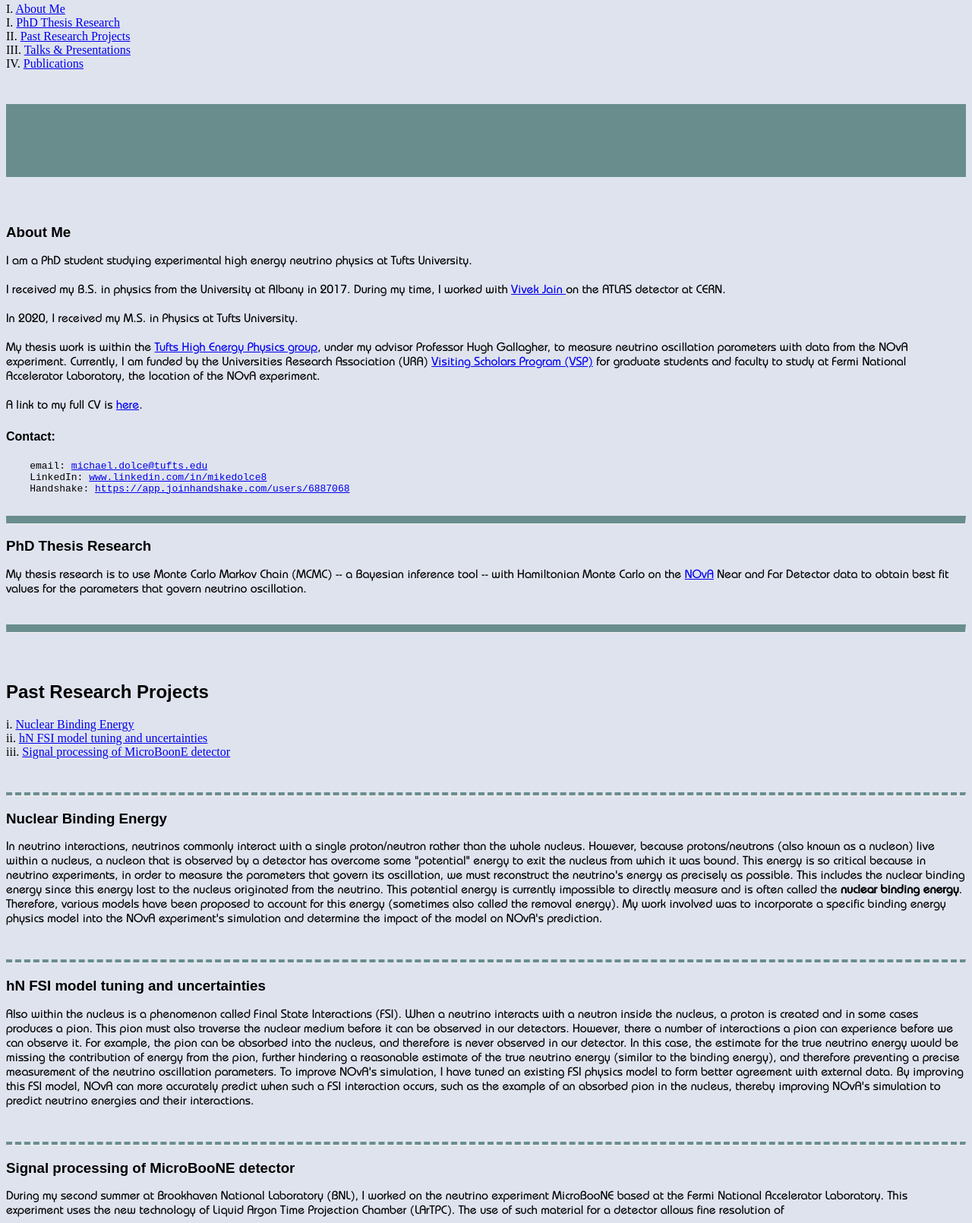
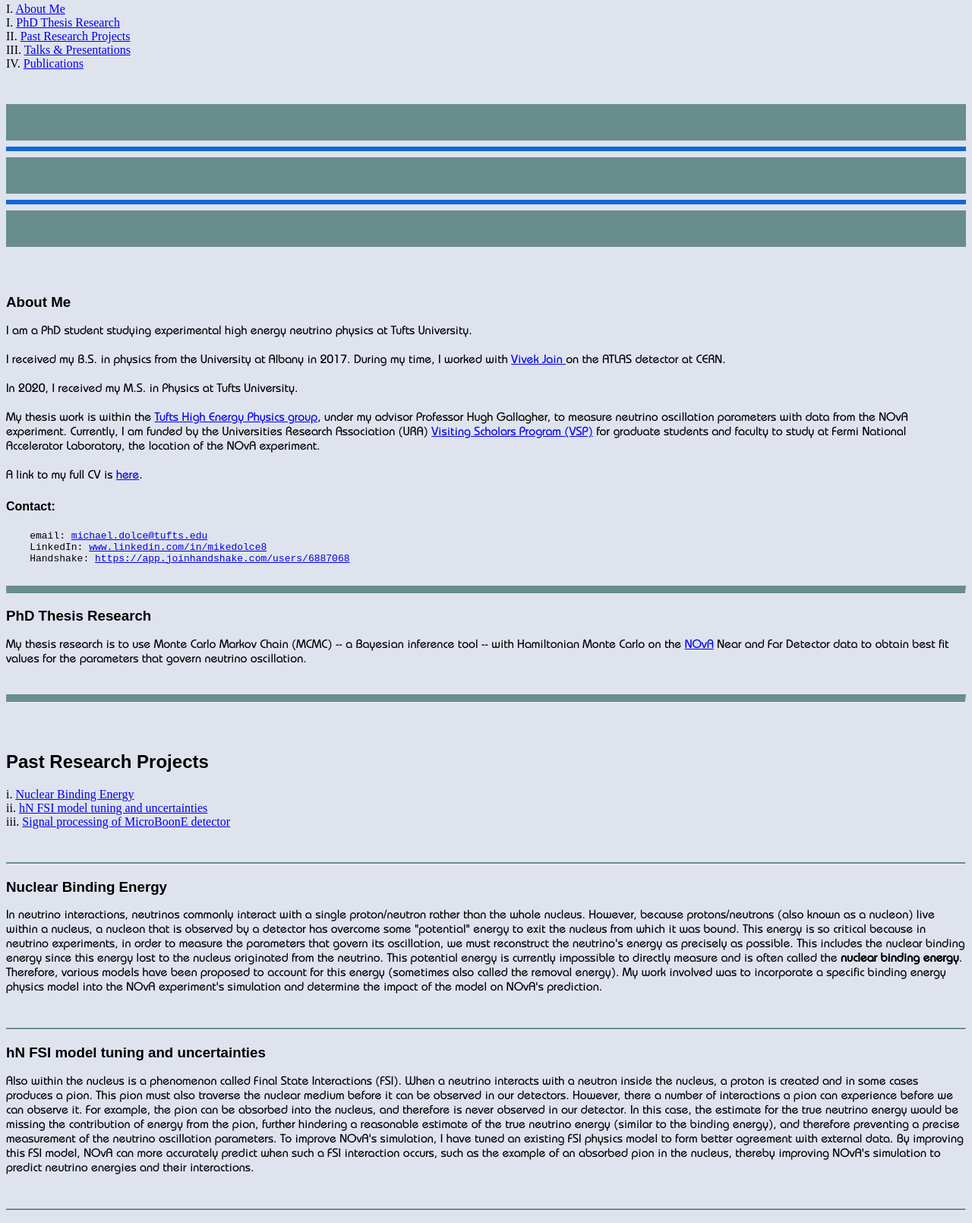
Before and after one commit to mdolce8/MD-Webpage, a website: page docs/index.html in a window 1280 px wide. Shown: the part 349-1959 px from the top of the page at 76% size. Drawn offline with Linux system fonts and the light colour scheme.

Commit message:
new line styles

```diff
--- a/docs/index.html
+++ b/docs/index.html
@@ -24,14 +24,34 @@
         p {
             font-family: "Bauhaus-med",sans-serif;
         }
+
         hr.lineThick {
-            border: 0.5in solid #698d8d;
+            border: 0.25in solid #698d8d;
         }
-        hr.lineDashed {
-            border-top: 4px dashed #698d8d;
-            /*border-bottom: 4px dashed #698d8d;*/
-            /*height: 4px;*/
+        hr.lineThin {
+            border: 3px solid #0e68d6;
         }
+
+        hr.lineThinBlue {
+            border-top: 2px solid #698d8d;
+        /*border-bottom: 4px dashed #698d8d;*/
+        /*height: 4px;*/
+
+        /*    border-left: 2px solid #f51c40;*/
+        /*    position: absolute;*/
+        /*    top: 10px;*/
+        /*    bottom: 10px;*/
+        /*    left:10px;*/
+        }
+
+        #backgroundArea{
+            height: 80px;
+            width: 80px;
+            position: relative;
+            background: #3beadc;
+            padding:8px;
+        }
+
         hr.lineSolid{
             border-top: 10px solid #698d8d;
             /*border-bottom: 4px solid #6f6f6e;*/
@@ -60,6 +80,8 @@ III. <a href="#presentations-talks"> Talks & Presentations</a> <br>
 IV. <a href="#publications"> Publications</a> <br>
 
 <br><br>
+<hr class="lineThick"> <hr class="lineThin">
+<hr class="lineThick"> <hr class="lineThin">
 <hr class="lineThick">
 <br><br>
 
@@ -80,7 +102,7 @@ IV. <a href="#publications"> Publications</a> <br>
     <br><br>
 <!--    Outside of physics, I enjoy soccer, snowboarding, and the arts.<br>-->
 
-    A link to my full CV is <a href="mdolceCV.pdf"> here</a>.
+    A link to my full CV is <a href="MDolceCV.pdf"> here</a>.
     <br>
 </p>
 
@@ -117,7 +139,7 @@ iii.  <a href="#uboone-study"> Signal processing of MicroBoonE detector </a>
 <br>
 
 <br> <br>
-<hr class="lineDashed">
+<hr class="lineThinBlue">
 <h3 id="binding-energy"> Nuclear Binding Energy </h3>
 <p>
     In neutrino interactions, neutrinos commonly interact with a single proton/neutron rather than the whole nucleus.
@@ -132,7 +154,7 @@ iii.  <a href="#uboone-study"> Signal processing of MicroBoonE detector </a>
         determine the impact of the model on NOvA's prediction.
 </p>
 <br>
-<hr class="lineDashed">
+<hr class="lineThinBlue">
 
 <h3 id="hN-FSI"> hN FSI model tuning and uncertainties </h3>
 <p>
@@ -150,7 +172,7 @@ iii.  <a href="#uboone-study"> Signal processing of MicroBoonE detector </a>
     of an absorbed pion in the nucleus, thereby improving NOvA's simulation to predict neutrino energies and their interactions.
 </p>
 <br>
-<hr class="lineDashed">
+<hr class="lineThinBlue">
 
 <h3 id="uboone-study"> Signal processing of MicroBooNE detector </h3>
 
```
